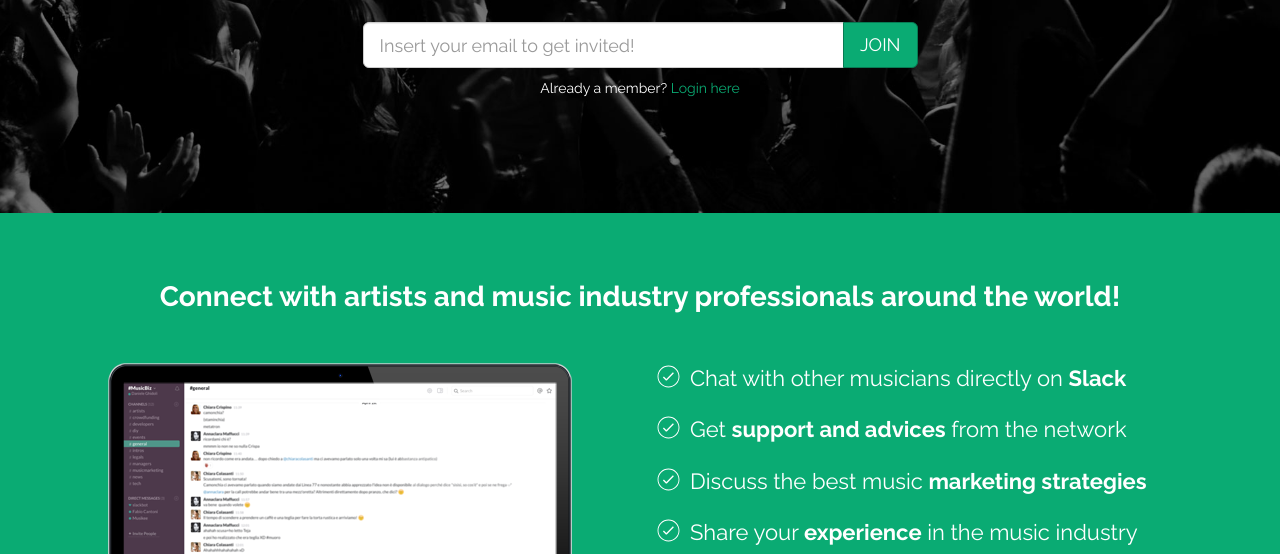
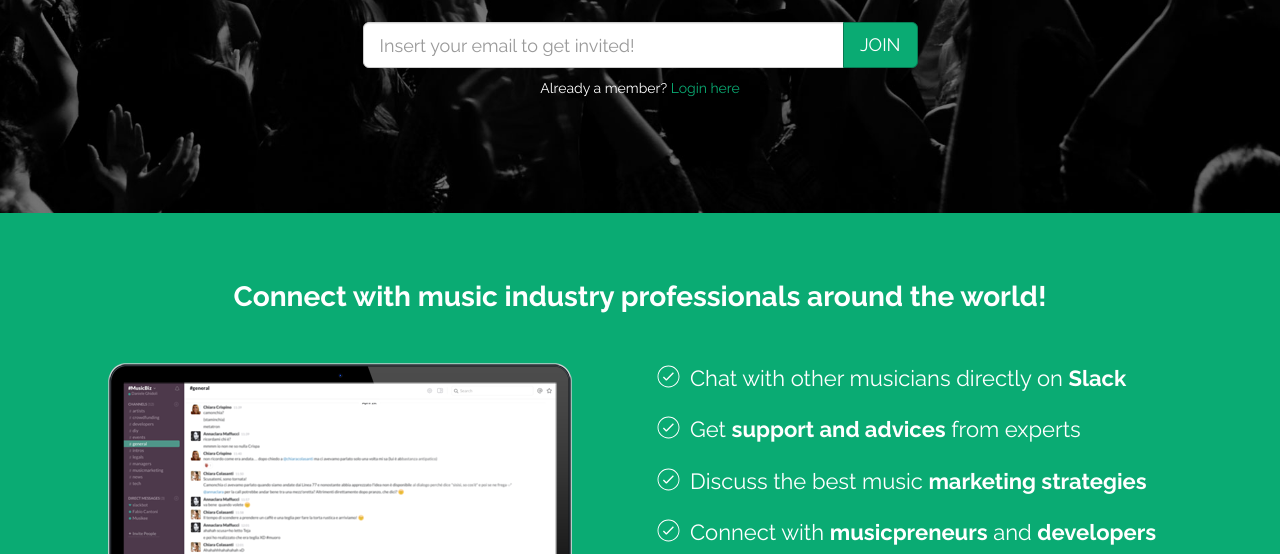
Before and after one commit to Musikee/MusicBiz, a website: page index.html in a window 1280 px wide. Shown: the part 398-952 px from the top of the page. Drawn offline with nearby package versions, Linux system fonts and the light colour scheme.

Commit message:
Updated texts

```diff
--- a/index.html
+++ b/index.html
@@ -67,7 +67,7 @@
         </header>
         <section id="content">
             <div class="container">
-                <h1>Connect with artists and music industry professionals around the world!</h1>
+                <h1>Connect with music industry professionals around the world!</h1>
                 <div class="row">
                     <div class="col-md-6">
                         <img src="img/heroshot.png" class="img-responsive" />
@@ -75,8 +75,9 @@
                     <div class="col-md-6">
                         <ul id="benefits">
                             <li>Chat with other musicians directly on <b>Slack</b></li>
-                            <li>Get <b>support and advices</b> from the network</li>
+                            <li>Get <b>support and advices</b> from experts</li>
                             <li>Discuss the best music <b>marketing strategies</b></li>
+                            <li>Connect with <b>musicpreneurs</b> and <b>developers</b></li>
                             <li>Share your <b>experience</b> in the music industry</li>
                         </ul>
                     </div>
```
